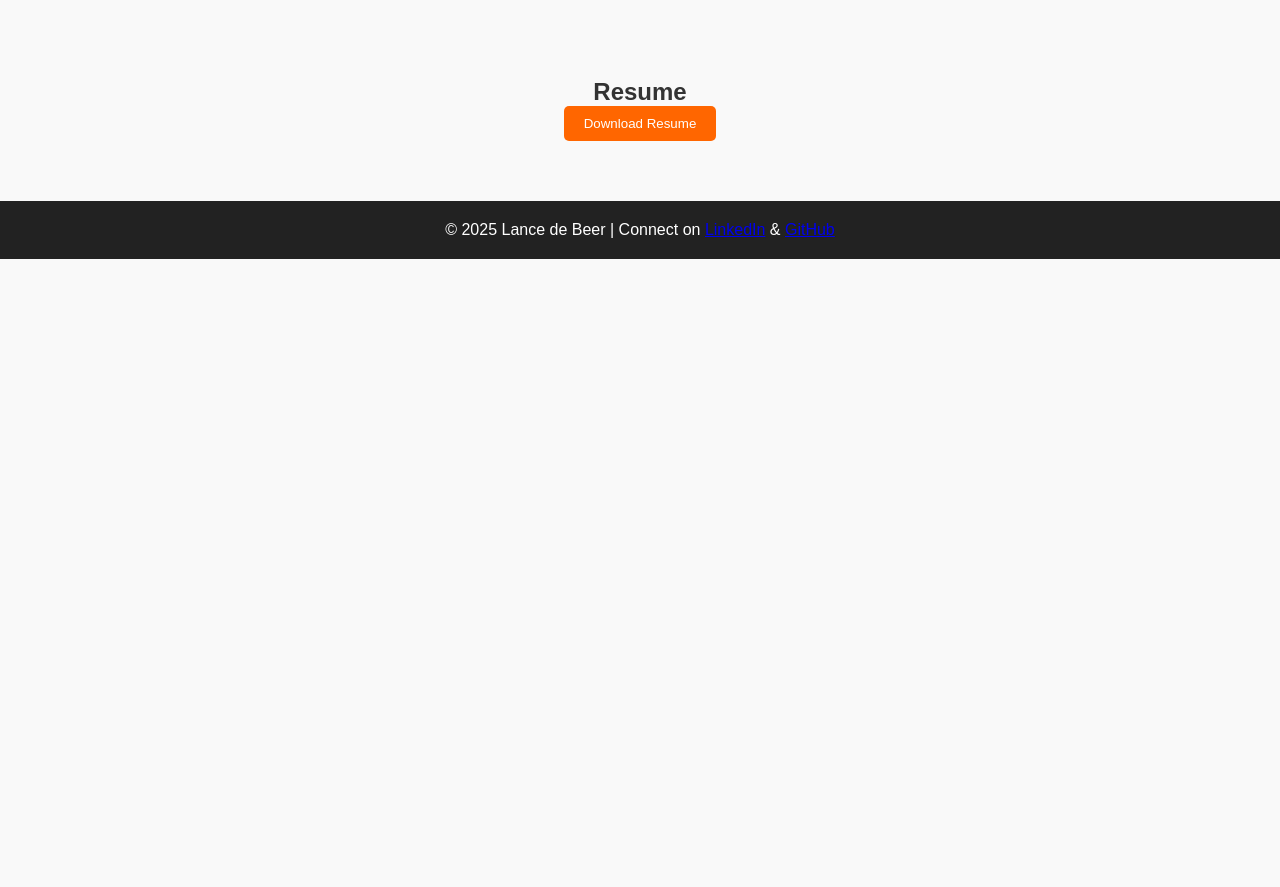
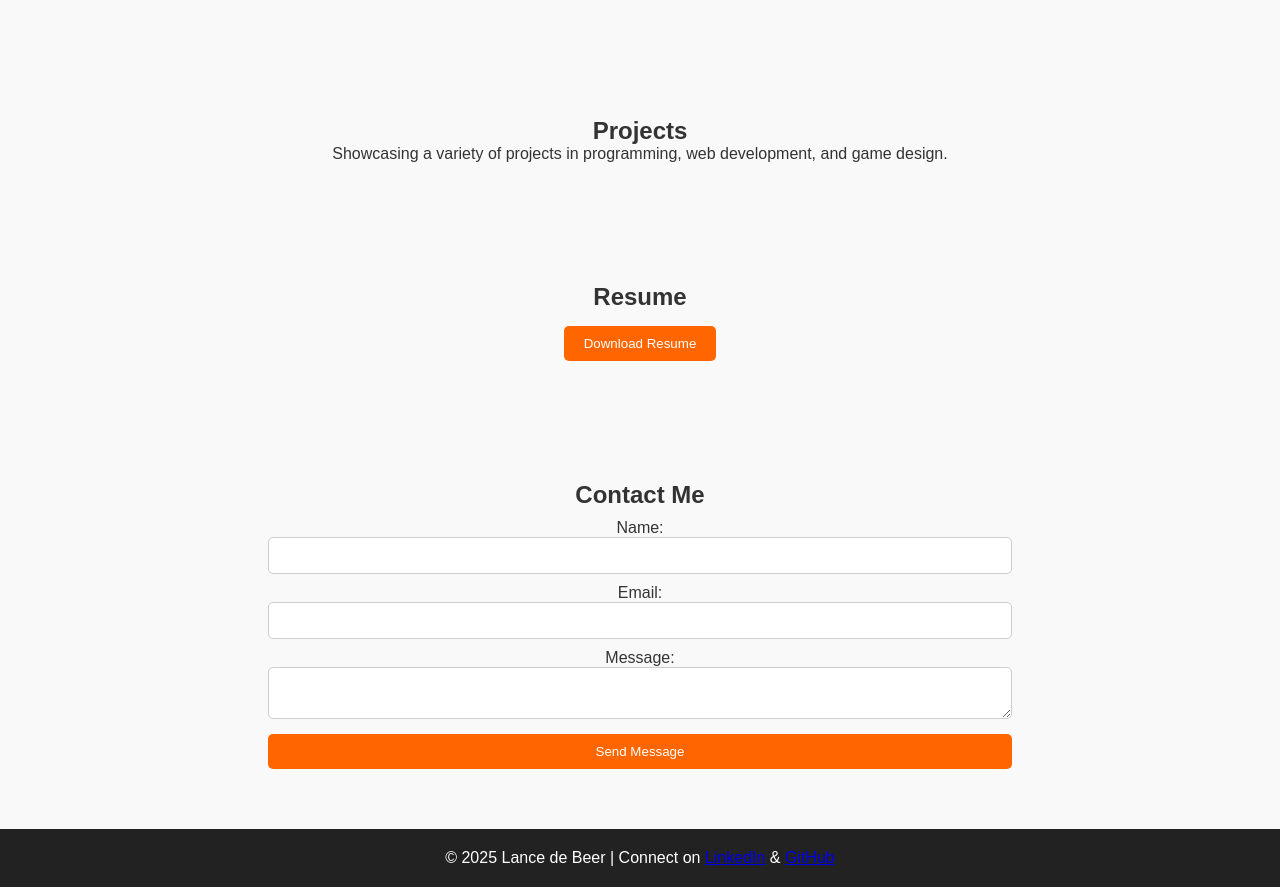
Before and after one commit to LancedeBeer/Personal-Site, a plain HTML site: page index.html in a window 1280 px wide. Shown: the part 636-1523 px from the top of the page. Before the commit the page ends 895 px from the top, so only its background shows below. Drawn offline with Linux system fonts and the light colour scheme.

Commit message:
Update index and styles

```diff
--- a/index.html
+++ b/index.html
@@ -7,6 +7,7 @@
   <link rel="stylesheet" href="styles.css">
   <script defer src="scripts/darkMode.js"></script>
   <script defer src="scripts/navigation.js"></script>
+  <script defer src="scripts/contactForm.js"></script>
 </head>
 <body>
   <nav>
@@ -15,9 +16,11 @@
       <li><a href="#about">About</a></li>
       <li><a href="#projects">Projects</a></li>
       <li><a href="#resume">Resume</a></li>
+      <li><a href="#contact">Contact</a></li>
     </ul>
   </nav>
   <header class="hero">
+    <img src="images/profile.jpg" alt="Lance de Beer" class="profile-pic">
     <h1>Lance de Beer</h1>
     <p>Logical Thinker | Problem Solver | Data Enthusiast</p>
     <button class="btn" onclick="scrollToSection('projects')">View Portfolio</button>
@@ -34,6 +37,18 @@
     <h2>Resume</h2>
     <button class="btn" onclick="window.open('LP_de_Beer_CV.pdf', '_blank')">Download Resume</button>
   </section>
+  <section class="section" id="contact">
+    <h2>Contact Me</h2>
+    <form id="contact-form">
+      <label for="name">Name:</label>
+      <input type="text" id="name" name="name" required>
+      <label for="email">Email:</label>
+      <input type="email" id="email" name="email" required>
+      <label for="message">Message:</label>
+      <textarea id="message" name="message" required></textarea>
+      <button type="submit" class="btn">Send Message</button>
+    </form>
+  </section>
   <footer>
     <p>&copy; 2025 Lance de Beer | Connect on <a href="#">LinkedIn</a> & <a href="#">GitHub</a></p>
   </footer>
--- a/styles.css
+++ b/styles.css
@@ -72,6 +72,14 @@
     margin-top: 10px;
   }
 
+  .profile-pic {
+    width: 150px;
+    height: 150px;
+    border-radius: 50%;
+    display: block;
+    margin: 20px auto;
+  }
+
   .btn {
     background: var(--primary-color);
     color: #fff;
@@ -91,6 +99,28 @@
     text-align: center;
   }
 
+  form {
+    display: flex;
+    flex-direction: column;
+    width: 60%;
+    margin: 0 auto;
+  }
+
+  label {
+    margin-top: 10px;
+  }
+
+  input, textarea {
+    padding: 10px;
+    border: 1px solid #ccc;
+    border-radius: 5px;
+    width: 100%;
+  }
+
+  button {
+    margin-top: 15px;
+  }
+
   footer {
     text-align: center;
     padding: 20px;
```
